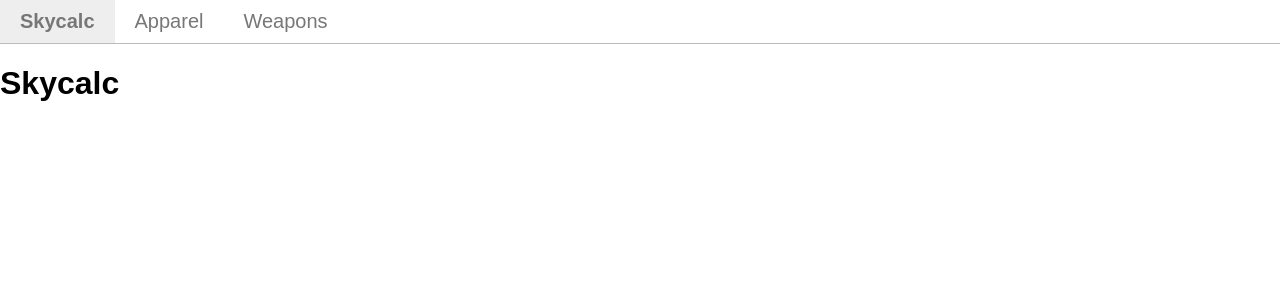
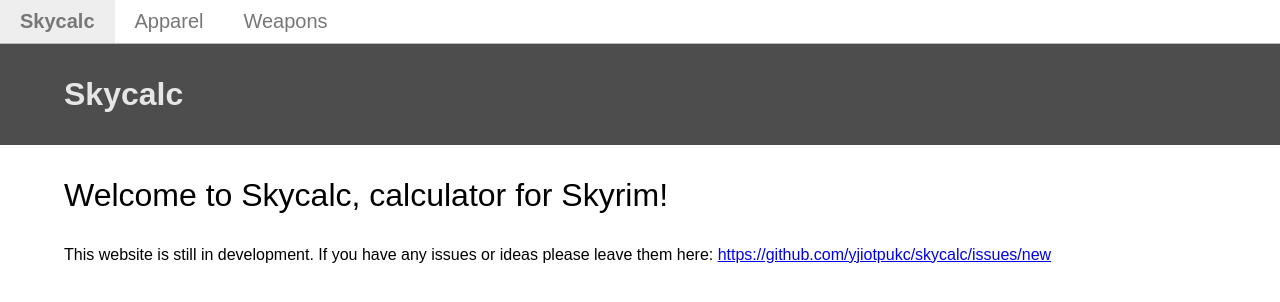
Before and after one commit to yjiotpukc/skycalc, a Vue app: page /#/ in a window 1280 px wide. Shown: the top 302 px of the page. Built offline with nearby package versions, Linux system fonts and the light colour scheme.

Commit message:
Updates layout and content for Home page and Coming Soon
To rebase

```diff
--- a/index.html
+++ b/index.html
@@ -6,6 +6,8 @@
     <title>Vite App</title>
     <link rel="stylesheet" href="https://unpkg.com/purecss@2.0.6/build/pure-min.css"
           integrity="sha384-Uu6IeWbM+gzNVXJcM9XV3SohHtmWE+3VGi496jvgX1jyvDTXfdK+rfZc8C1Aehk5" crossorigin="anonymous">
+  <link rel="stylesheet" href="https://unpkg.com/purecss@2.0.6/build/grids-responsive-min.css"
+          integrity="sha384-TxqXEM39LKAlr6mwXYlM8+n31/tjeQXzvjbORoLHWeLhkNhWoa9WkMJO/IIghaek" crossorigin="anonymous">
 </head>
 <body>
 <div id="app"></div>
--- a/src/App.vue
+++ b/src/App.vue
@@ -18,7 +18,13 @@
     </nav>
   </header>
 
-  <router-view />
+  <h1 class="heading">
+    {{ $route.name }}
+  </h1>
+
+  <main class="main">
+    <router-view />
+  </main>
 </template>
 
 <style>
@@ -31,4 +37,15 @@
   text-transform: none;
   font-weight: bold;
 }
+
+.main {
+  padding: 0 0 0 4em;
+}
+
+.heading {
+  background-color: #4d4d4d;
+  color: #E6E6E6;
+  margin: 0;
+  padding: 1em 2em;
+}
 </style>
--- a/src/routes.ts
+++ b/src/routes.ts
@@ -6,7 +6,7 @@
   {
     path: "/",
     component: Home,
-    name: "Home",
+    name: "Skycalc",
   },
   {
     path: "/apparel",
--- a/src/views/ComingSoon.vue
+++ b/src/views/ComingSoon.vue
@@ -1,3 +1,3 @@
 <template>
-  <h1>{{ $route.name }}. Coming Soon!</h1>
+  <h2>Coming Soon!</h2>
 </template>
--- a/src/views/Home.vue
+++ b/src/views/Home.vue
@@ -1,3 +1,16 @@
 <template>
-  <h1>Skycalc</h1>
+  <p class="welcome-message">
+    Welcome to Skycalc, calculator for Skyrim!
+  </p>
+  <p>
+    This website is still in development.
+    If you have any issues or ideas please leave them here:
+    <a href="https://github.com/yjiotpukc/skycalc/issues/new">https://github.com/yjiotpukc/skycalc/issues/new</a>
+  </p>
 </template>
+
+<style>
+.welcome-message {
+  font-size: 2em;
+}
+</style>
```
